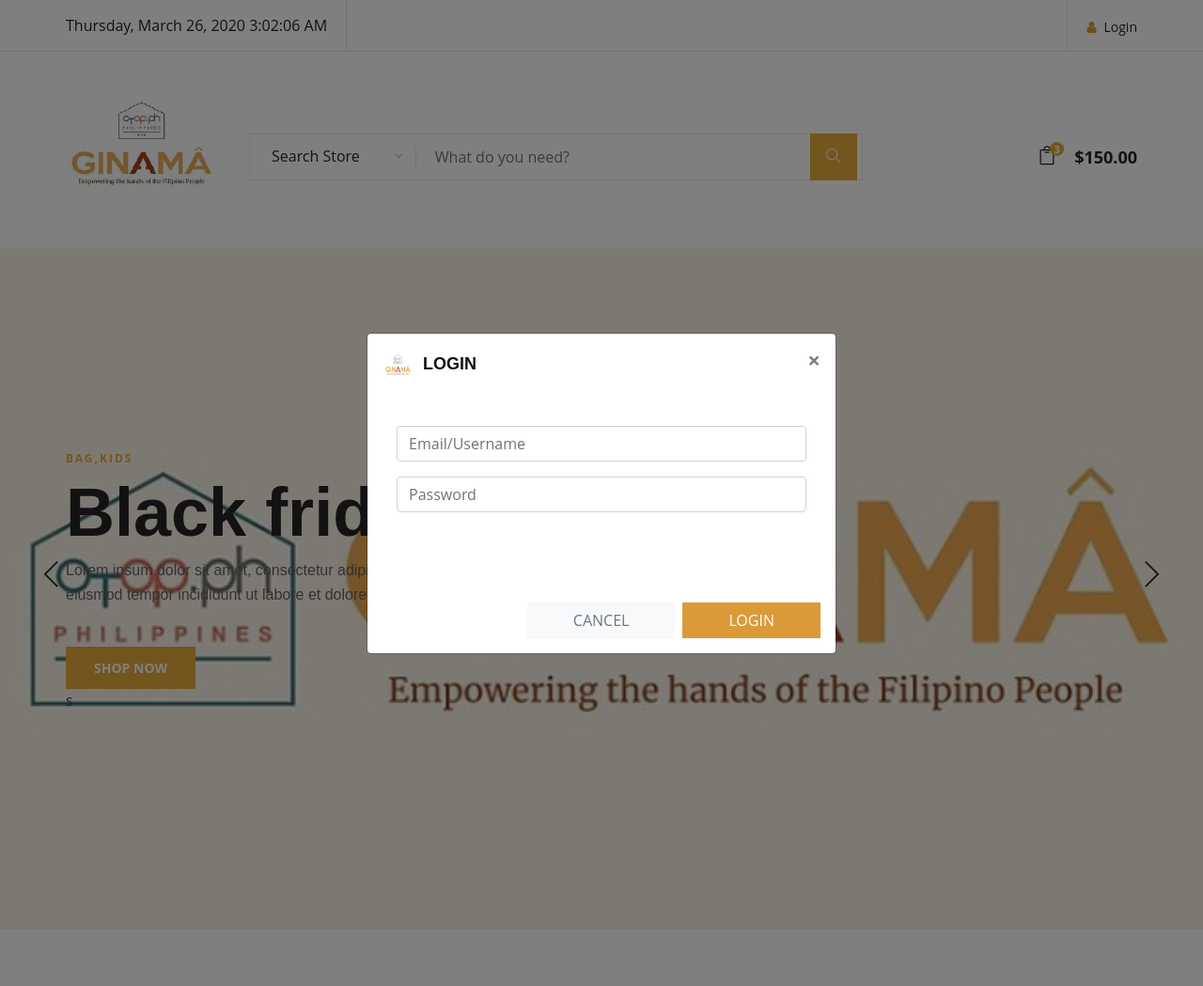
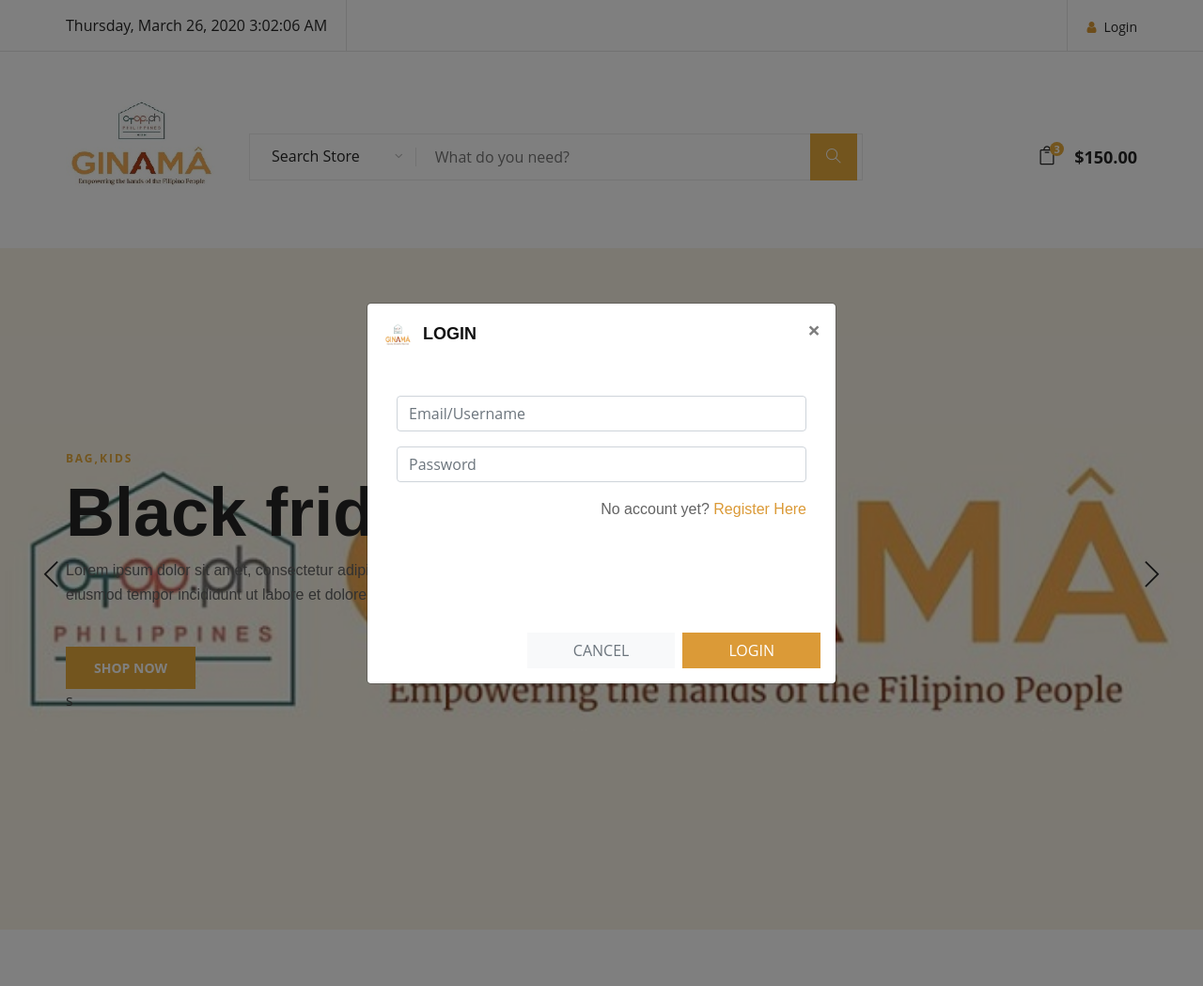
Before and after one commit to wookiemikes/otopginamaupdated, a PHP site: page / in a window 1280 px wide, after a click on "Login". Shown: the whole page at 94% size. Run offline with PHP 8.4, Linux system fonts and the light colour scheme; some web fonts are replaced.

Commit message:
11:01 AM 03/26/2020

```diff
--- a/index.php
+++ b/index.php
@@ -394,12 +394,13 @@ Copyright &copy;<script>document.write(new Date().getFullYear());</script> All r
                         <input class="form-control" type="text" id="username" name="username" placeholder="Email/Username">
                     </div>
                     <div class="form-group">
-                        <input class="form-control" type="text" id="username" name="username" placeholder="Password">
+                        <input class="form-control" type="password" id="password" name="password" placeholder="Password">
                     </div>
+                    <p style="float:right;">No account yet? <a href="register.php" style="color:#db9a37;">Register Here</a></p>
                 </div>
 
             </div>
-            <div class="modal-footer" style="border-top: 0 none;">
+            <div class="modal-footer mt-2" style="border-top: 0 none;">
                 <button type="button" class="btn btn-light pl-5 pr-5 text-secondary" style="border-radius: 0px;" data-dismiss="modal">CANCEL</button>
                 <button type="button" class="btn text-white pl-5 pr-5" style="border-radius: 0px; background-color: #db9a37;">LOGIN</button>
             </div>
```
